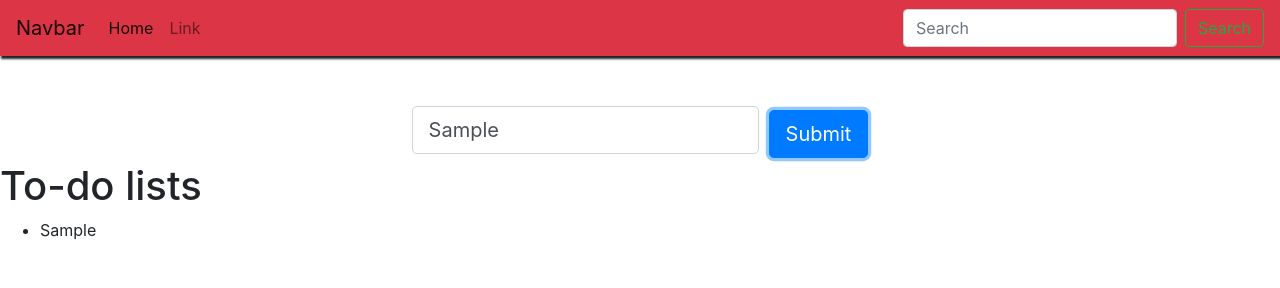
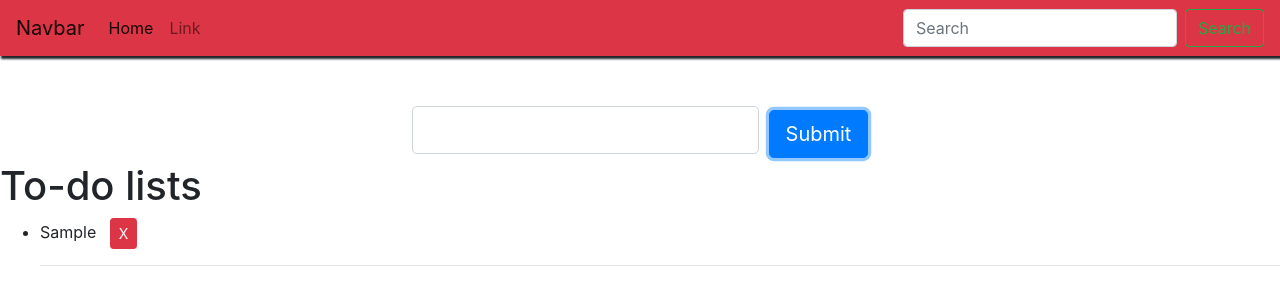
Before and after one commit to tegakay/personal_projects, a plain HTML site: page todo.html in a window 1280 px wide. Both pictures are taken after typing "Sample" into the empty fields and a click on the button "Submit". Drawn offline with nearby package versions, Linux system fonts and the light colour scheme.

Commit message:
todo list v2

```diff
--- a/main.js
+++ b/main.js
@@ -1,13 +1,27 @@
-function todo(){
-    var form = document.getElementById("FormInput").value;
+//adding form value to list
+ class form{
+    static addForm(){
+        var form = document.getElementById("FormInput").value;
     let uol = document.getElementById('uil');
     let liu = document.createElement("li");
-    liu.innerHTML = form;
-    console.log(form);
+      liu.innerHTML = `<p>${form} &nbsp <button class="btn btn-danger btn-sm del">X</button></p><hr>`;
+    console.log(liu);
     uol.appendChild(liu);
-
-
+    document.getElementById("FormInput").value = " "
+    }
+    //deleteabook
+    static deleteEntry(el){
+        if(el.classList.contains('del')){
+            console.log(el.classList);
+            el.parentElement.parentElement.remove();
+        }
+    }
 
 }
+// Event add book
 let bit = document.getElementById("nutton");
-bit.addEventListener('click', todo, false);
+bit.addEventListener('click', form.addForm, false);
+
+//Remove book
+document.querySelector('#uil').addEventListener('click',(e)=>{
+    form.deleteEntry(e.target)});
--- a/todo.html
+++ b/todo.html
@@ -36,7 +36,7 @@
 
             <div class="container-fluid d-flex justify-content-center ">
 
-                    <form>
+                    <form onSubmit="return false;">
                             <div class=" form-row align-items-center">
                                 <div class="col-auto">
                                         <input type="text" class="form-control mb-2 form-control-lg" id="FormInput" aria-describedby="emailHelp" placeholder="Enter your TODO list">
```
